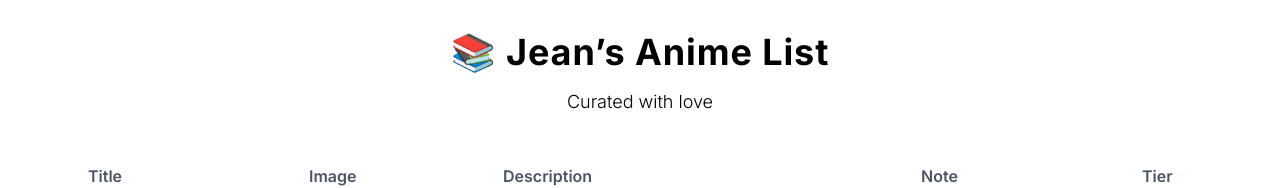
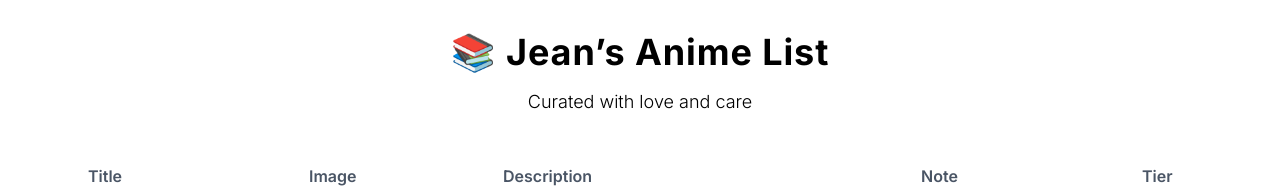
Before and after one commit to jeanyang0519/anime-recommender, a Next.js app: page /elite/all in a window 1280 px wide. Shown: the top 188 px of the page. Built offline with nearby package versions, Linux system fonts and the light colour scheme.

Commit message:
update subtitle

```diff
--- a/src/app/elite/all/page.tsx
+++ b/src/app/elite/all/page.tsx
@@ -10,7 +10,7 @@ export default function EliteFullList() {
   return (
     <div className="min-h-screen p-8 text-center flex flex-col items-center gap-4">
       <h1 className="text-4xl font-bold">📚 Jean’s Anime List</h1>
-      <p className="text-lg mb-8">Curated with love</p>
+      <p className="text-lg mb-8">Curated with love and care</p>
 
       <div className=" flex flex-col w-full max-w-6xl gap-4">
         <div className="hidden lg:grid grid-cols-[1fr_170px_2fr_1fr_50px] gap-6 px-6 text-left font-semibold text-gray-600 mb-2">
```
